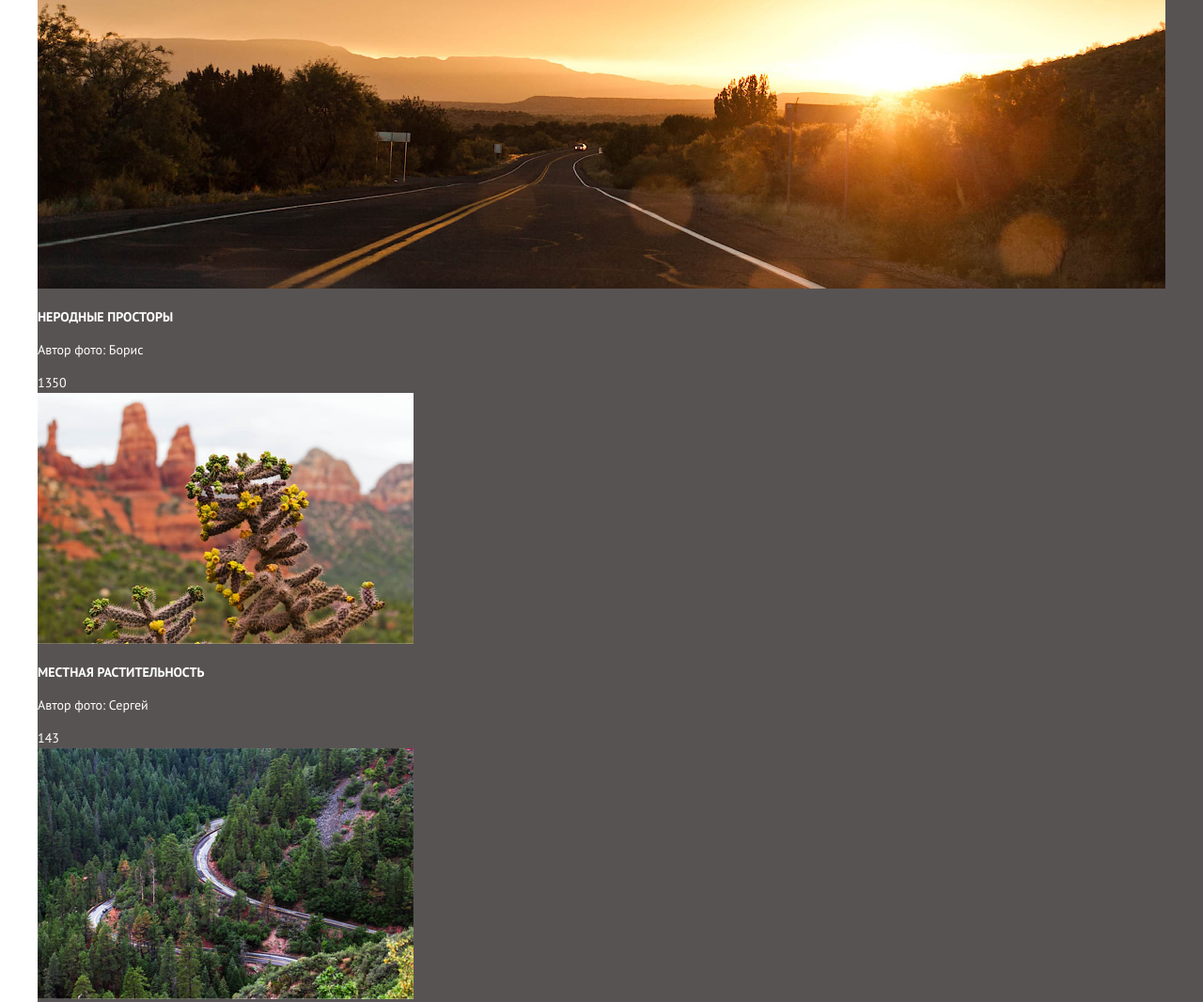
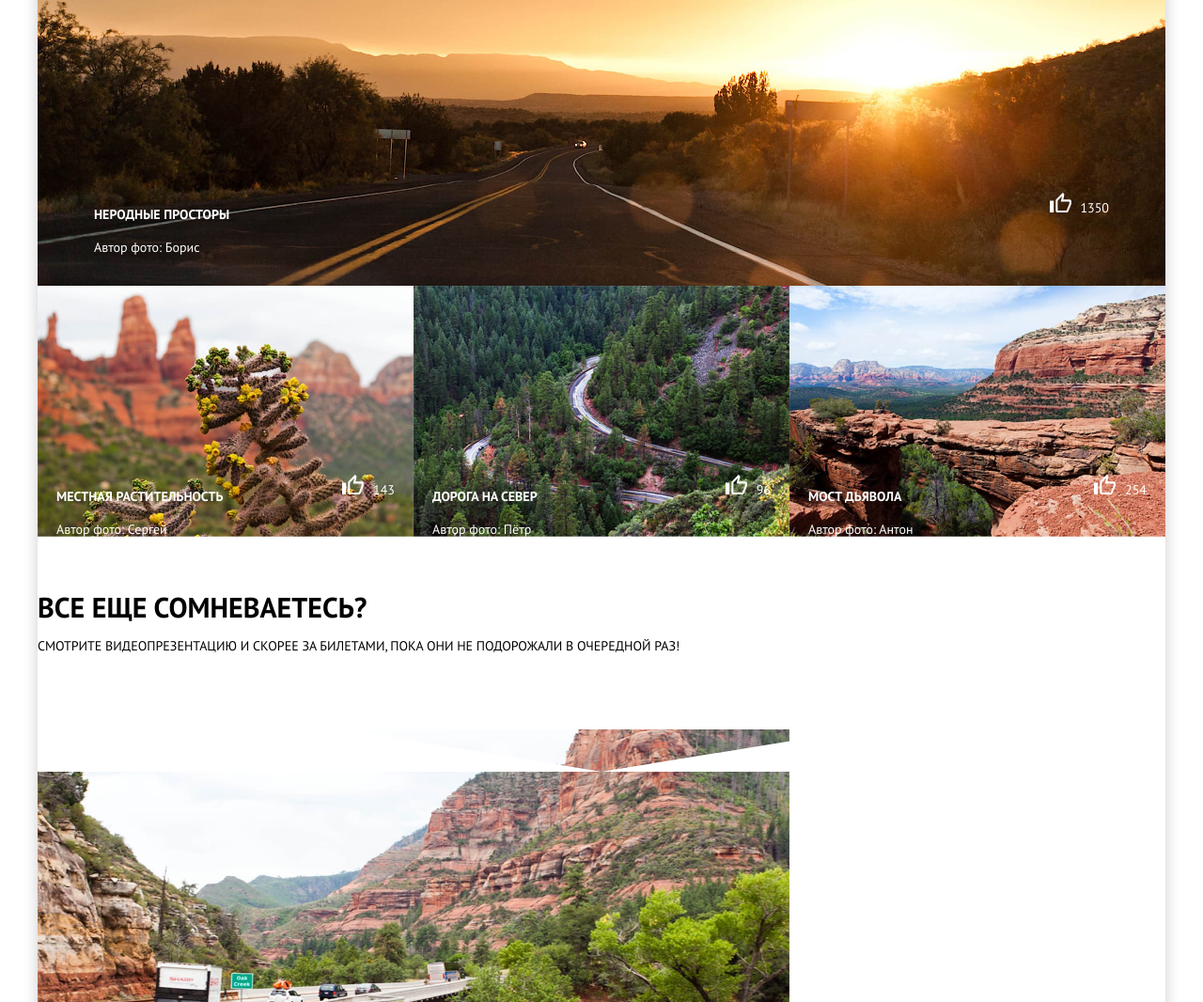
Before and after one commit to renbiw/2081937-sedona-26, a website: page source/catalog.html in a window 1280 px wide. Shown: the part 917-1983 px from the top of the page at 94% size. Drawn offline with nearby package versions, Linux system fonts and the light colour scheme; files that its build step writes are made by us from their sources; files whose address does not match are found by name.

Commit message:
added layout for catalog.html, edited header

```diff
--- a/source/catalog.html
+++ b/source/catalog.html
@@ -7,6 +7,7 @@
     <link rel="stylesheet" href="./css/style.css">
   </head>
   <body class="page__body">
+    <div class="page__body__container">
       <header class="main-header">
         <a class="main-header__logo">
           <img src="./img/logo_sedona.svg" width="185" height="96" alt="Седона">
@@ -59,31 +60,55 @@
             <ul class="mediafiles__list">
               <li class="mediafiles__item">
                 <img class="mediafiles__image" src="./img//nationalspaces.jpg" alt="Неродные просторы" width="1200" height="400">
-              <p class="mediafiles__name">Неродные просторы</p>
-              <p class="mediafiles__name-author">Автор фото: Борис</p>
-              <span class="mediafiles__like-btn"><span class = "visually-hidden">Мне нравится</span></span>
-              <span class="mediafiles__like-count" data-count="1350">1350</span>
+                <div class = "mediafiles__description description">
+                  <p class="description__name">Неродные просторы</p>
+                  <p class="description__name-author">Автор фото: Борис</p>
+                </div>
+                <div class="mediafiles__counter like-counter">
+                  <button class="like-counter__like-btn">
+                    <svg width="23" height="21" fill="transparent" xmlns="http://www.w3.org/2000/svg"><path d="m12.9636 3.78-.6272 3.045-.6273 2.625h9.0954v2.205L17.7727 18.9H8.36364V8.4l4.59996-4.62ZM2.09091 10.5v8.4-8.4ZM13.8 0 6.9 6.93c-.41818.315-.62727.84-.62727 1.47v10.5c0 1.155.94091 2.1 2.09091 2.1h9.40906c.8364 0 1.5682-.525 1.8818-1.26l3.1364-7.455c.1046-.21.1046-.525.1046-.735v-2.1H23c0-1.155-.9409-2.1-2.0909-2.1h-6.5864l1.0455-4.83v-.315c0-.42-.2091-.84-.4182-1.155L13.8 0ZM4.18182 8.4H0V21h4.18182V8.4Z"/></svg>
+                  </button>
+                  <span class="like-counter__like-count" data-count="1350">1350</span>
+                </div>
               </li>
               <li class="mediafiles__item">
                 <img class="mediafiles__image" src="./img/localflora.jpg" alt="Местная растительность" width="400" height="267">
-              <p class="mediafiles__name">Местная растительность</p>
-              <p class="mediafiles__name-author">Автор фото: Сергей</p>
-              <span class="mediafiles__like-btn"><span class = "visually-hidden">Мне нравится</span></span>
-              <span class="mediafiles__like-count" data-count="143">143</span>
+                <div class = "mediafiles__description description">
+                  <p class="description__name">Местная растительность</p>
+                  <p class="description__name-author">Автор фото: Сергей</p>
+                </div>
+                <div class="mediafiles__counter like-counter">
+                  <button class="like-counter__like-btn">
+                    <svg width="23" height="21" fill="transparent" xmlns="http://www.w3.org/2000/svg"><path d="m12.9636 3.78-.6272 3.045-.6273 2.625h9.0954v2.205L17.7727 18.9H8.36364V8.4l4.59996-4.62ZM2.09091 10.5v8.4-8.4ZM13.8 0 6.9 6.93c-.41818.315-.62727.84-.62727 1.47v10.5c0 1.155.94091 2.1 2.09091 2.1h9.40906c.8364 0 1.5682-.525 1.8818-1.26l3.1364-7.455c.1046-.21.1046-.525.1046-.735v-2.1H23c0-1.155-.9409-2.1-2.0909-2.1h-6.5864l1.0455-4.83v-.315c0-.42-.2091-.84-.4182-1.155L13.8 0ZM4.18182 8.4H0V21h4.18182V8.4Z"/></svg>
+                  </button>
+                  <span class="like-counter__like-count" data-count="143">143</span>
+                </div>
               </li>
               <li class="mediafiles__item">
                 <img class="mediafiles__image" src="./img/roadtonorth.jpg" alt="Дорога на север" width="400" height="267">
-              <p class="mediafiles__name">Дорога на север</p>
-              <p class="mediafiles__name-author">Автор фото: Пётр</p>
-              <span class="mediafiles__like-btn"><span class = "visually-hidden">Мне нравится</span></span>
-              <span class="mediafiles__like-count" data-count="96">96</span>
+                <div class = "mediafiles__description description">
+                  <p class="description__name">Дорога на север</p>
+                  <p class="description__name-author">Автор фото: Пётр</p>
+                </div>
+                <div class="mediafiles__counter like-counter">
+                  <button class="like-counter__like-btn">
+                    <svg width="23" height="21" fill="transparent" xmlns="http://www.w3.org/2000/svg"><path d="m12.9636 3.78-.6272 3.045-.6273 2.625h9.0954v2.205L17.7727 18.9H8.36364V8.4l4.59996-4.62ZM2.09091 10.5v8.4-8.4ZM13.8 0 6.9 6.93c-.41818.315-.62727.84-.62727 1.47v10.5c0 1.155.94091 2.1 2.09091 2.1h9.40906c.8364 0 1.5682-.525 1.8818-1.26l3.1364-7.455c.1046-.21.1046-.525.1046-.735v-2.1H23c0-1.155-.9409-2.1-2.0909-2.1h-6.5864l1.0455-4.83v-.315c0-.42-.2091-.84-.4182-1.155L13.8 0ZM4.18182 8.4H0V21h4.18182V8.4Z"/></svg>
+                  </button>
+                  <span class="like-counter__like-count" data-count="96">96</span>
+                </div>
               </li>
               <li class="mediafiles__item">
                 <img class="mediafiles__image" src="./img/devilsbridge.jpg" alt="Мост дьявола" width="400" height="267">
-              <p class="mediafiles__name">Мост дьявола</p>
-              <p class="mediafiles__name-author">Автор фото: Антон</p>
-              <span class="mediafiles__like-btn"><span class = "visually-hidden">Мне нравится</span></span>
-              <span class="mediafiles__like-count" data-count="254">254</span>
+                <div class = "mediafiles__description description">
+                  <p class="description__name">Мост дьявола</p>
+                  <p class="description__name-author">Автор фото: Антон</p>
+                </div>
+                <div class="mediafiles__counter like-counter">
+                  <button class="like-counter__like-btn">
+                    <svg width="23" height="21" xmlns="http://www.w3.org/2000/svg"><path d="m12.9636 3.78-.6272 3.045-.6273 2.625h9.0954v2.205L17.7727 18.9H8.36364V8.4l4.59996-4.62ZM2.09091 10.5v8.4-8.4ZM13.8 0 6.9 6.93c-.41818.315-.62727.84-.62727 1.47v10.5c0 1.155.94091 2.1 2.09091 2.1h9.40906c.8364 0 1.5682-.525 1.8818-1.26l3.1364-7.455c.1046-.21.1046-.525.1046-.735v-2.1H23c0-1.155-.9409-2.1-2.0909-2.1h-6.5864l1.0455-4.83v-.315c0-.42-.2091-.84-.4182-1.155L13.8 0ZM4.18182 8.4H0V21h4.18182V8.4Z"/></svg>
+                  </button>
+                  <span class="like-counter__like-count" data-count="254">254</span>
+                </div>
               </li>
             </ul>
           </div>
@@ -125,5 +150,6 @@
           </div>
         </div>
       </footer>
+    </div>
     <script src="./js/script.js"></script>
   </body>
--- a/source/less/blocks/common.less
+++ b/source/less/blocks/common.less
@@ -30,8 +30,10 @@ body {
 }
 
 .page__body__container {
+  position: relative;
   margin-left: auto;
   margin-right: auto;
   box-shadow: 0px 0px 15px #cccccc;
   background-color: #ffffff;
+  max-width: 1200px;
 }
--- /dev/null
+++ b/source/less/blocks/description.less
@@ -0,0 +1,28 @@
+.description__name {
+  font-weight: 700;
+  @media (min-width: @tablet-width) {
+    color: #000000;
+  }
+  @media (min-width: @desktop-width) {
+    color: #ffffff;
+  }
+}
+
+.description__name-author {
+  text-transform: none;
+  @media (min-width: @tablet-width) {
+    color: #333333;
+  }
+  @media (min-width: @desktop-width) {
+    color: #ffffff;
+  }
+}
+
+.description {
+
+  @media (min-width: @desktop-width) {
+    position: absolute;
+    top: 75%;
+    left: 5%;
+  }
+}
--- /dev/null
+++ b/source/less/blocks/like-counter.less
@@ -0,0 +1,36 @@
+.like-counter {
+
+  @media (min-width: @desktop-width) {
+    position: absolute;
+    top: 75%;
+    right: 5%;
+  }
+
+  @media (min-width: @tablet-width) {
+    position: absolute;
+    top: 75%;
+    right: 5%;
+  }
+}
+
+.like-counter__like-btn {
+  background-color: transparent;
+  border: none;
+}
+
+.like-counter__like-btn svg {
+  fill: rgba(0, 0, 0, 0.3);
+
+  @media (min-width: @desktop-width) {
+    fill: #ffffff;
+  }
+}
+
+.like-counter__like-count {
+  @media (min-width: @tablet-width) {
+    color: #000000;
+  }
+  @media (min-width: @desktop-width) {
+    color: #ffffff;
+  }
+}
--- a/source/less/blocks/main-footer.less
+++ b/source/less/blocks/main-footer.less
@@ -1,5 +1,8 @@
 .main-footer {
   margin: 36px 0;
+  @media (min-width: @tablet-width) {
+    padding-left: 45px;
+  }
 }
 
 .main-footer__social-list {
--- a/source/less/blocks/main-header.less
+++ b/source/less/blocks/main-header.less
@@ -6,13 +6,8 @@
 }
 
 .main-header__logo {
-  height: 56px;
-  margin: 0 auto;
   z-index: 10;
   position: absolute;
-  left: 30%;
-
-  @media (min-width: @tablet-width) {
-    height: 56px;
-  }
+  left: 50%;
+  transform: translateX(-50%);
 }
--- a/source/less/blocks/main-nav.less
+++ b/source/less/blocks/main-nav.less
@@ -1,12 +1,3 @@
-@media (min-width: @tablet-width) {
-  .main-nav__wrapper {
-    min-width: 1200px;
-    display: flex;
-    column-gap: 54px;
-    margin: 0 auto;
-  }
-}
-
 .main-nav {
   background-color: #ffffff;
 }
--- a/source/less/blocks/mediafiles.less
+++ b/source/less/blocks/mediafiles.less
@@ -10,18 +10,30 @@
 }
 
 .mediafiles__list {
+  padding: 0;
   list-style-type: none;
+  display: flex;
+  flex-wrap: wrap;
 }
 
 .mediafiles__item {
-  color: #ffffff;
-  background-color: #585353;
+  position: relative;
+  display: flex;
+  flex-wrap: nowrap;
+  flex-direction: column;
+  color: #000000;
+  background-color: #ffffff;
+  @media (min-width: @tablet-width) {
+    background-color: #f2f2f2;
+  }
+  @media (min-width: @desktop-width) {
+    color: #ffffff;
+  }
 }
 
-.mediafiles__name {
-  font-weight: 700;
+.mediafiles__item:nth-child(3) {
+
+  @media (min-width: @tablet-width) {
+    background-color: #eaeaea;
+  }
 }
-
-.mediafiles__name-author {
-  text-transform: none;
-}
--- a/source/less/blocks/site-list.less
+++ b/source/less/blocks/site-list.less
@@ -4,6 +4,7 @@
   padding: 0;
 
   @media (min-width: @tablet-width) {
+    padding: 0 0px;
     display: flex;
     flex-wrap: wrap;
     justify-content: space-between;
@@ -20,8 +21,8 @@
   display: block;
   padding: 13px 21px;
   padding-bottom: 13px;
-  font-size: 18px;
-  line-height: 24px;
+  font-size: 14px;
+  line-height: 21px;
   text-transform: uppercase;
   background-color: #81b3d2;
   border-top: 1px solid #8ec4e5;
@@ -44,7 +45,4 @@
   @media (min-width: @tablet-width) {
     margin-right: 200px;
   }
-  @media (min-width: @desktop-width) {
-    margin-right: 378px;
-  }
 }
--- a/source/less/style.less
+++ b/source/less/style.less
@@ -22,3 +22,5 @@
 @import "../less/blocks/site-list.less";
 @import "../less/global/variables.less";
 @import "../less/blocks/copyright.less";
+@import "../less/blocks/description.less";
+@import "../less/blocks/like-counter.less";
```
Also changed, not shown: source/form.html (+2 -0 lines), source/index.html (+0 -4 lines), source/img/likebutton.svg (added). Lines whose indentation alone changed are shown as unchanged.
